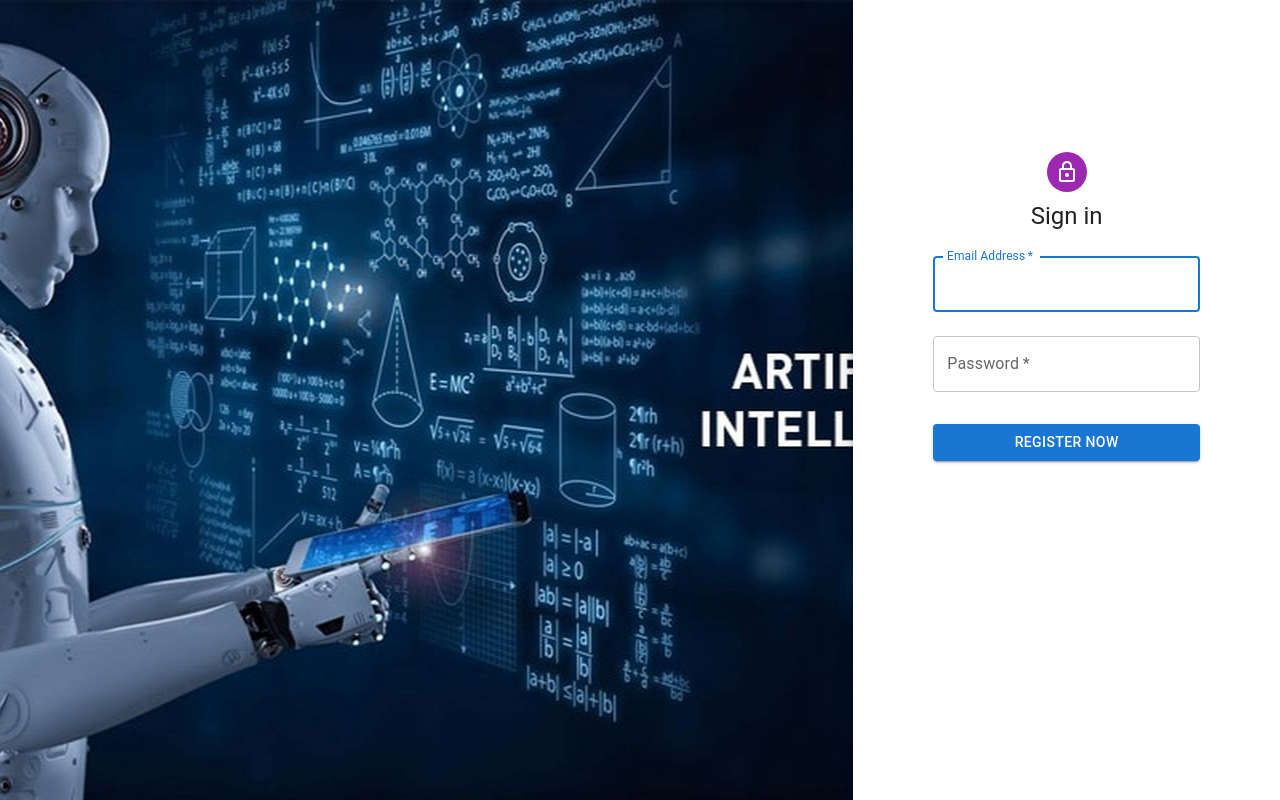
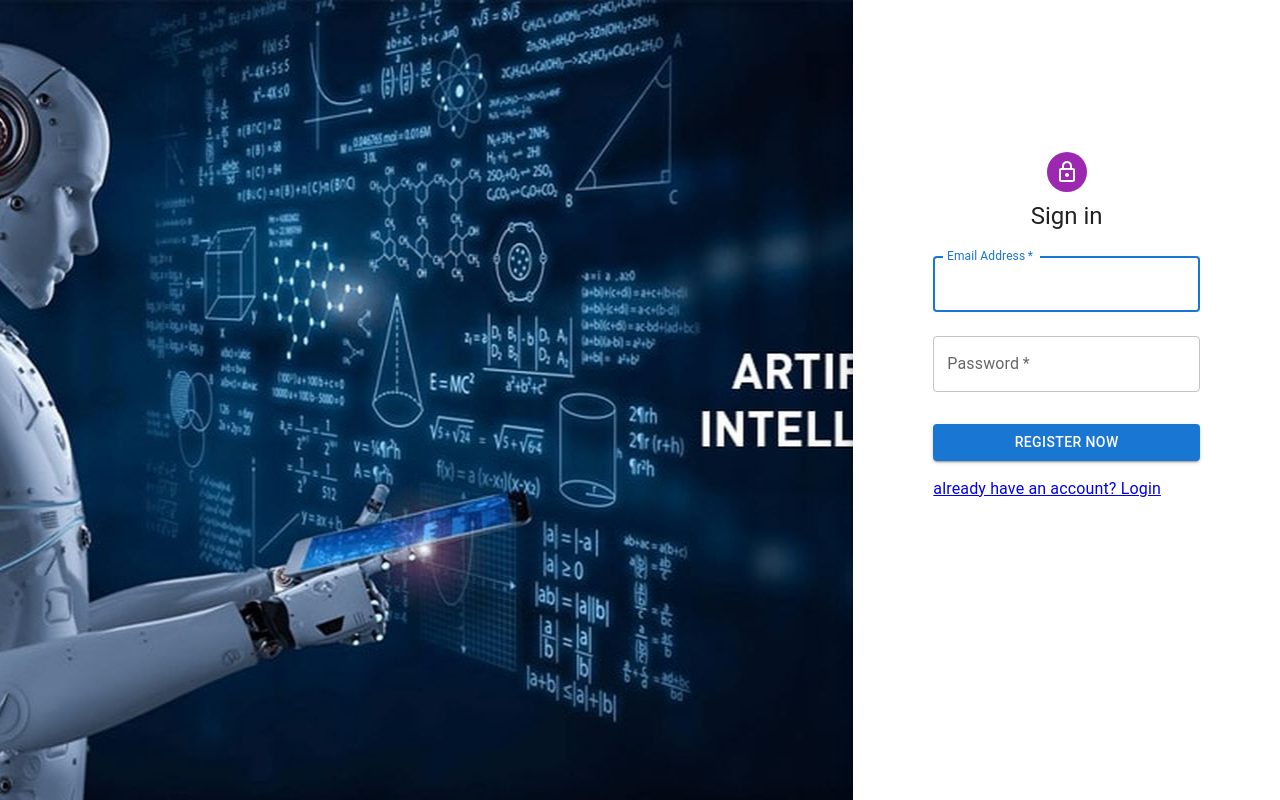
Before and after one commit to NabeelSohail-30/AI-Tools-Explorer, a React (Create React App) app in the folder client/myapp/: page /register in a window 1280 px wide. Built offline with nearby package versions, Linux system fonts and the light colour scheme.

Commit message:
route to login form

```diff
--- a/client/myapp/src/components/register.jsx
+++ b/client/myapp/src/components/register.jsx
@@ -9,6 +9,7 @@
 import LockOutlinedIcon from "@mui/icons-material/LockOutlined";
 import Typography from "@mui/material/Typography";
 import { createTheme, ThemeProvider } from "@mui/material/styles";
+import { Link as RouterLink } from "react-router-dom";
 
 const defaultTheme = createTheme();
 
@@ -96,6 +97,13 @@
               >
                 Register Now
               </Button>
+              <Grid item>
+                <Grid item>
+                  <RouterLink to="/" variant="body2">
+                    {"already have an account? Login"}
+                  </RouterLink>
+                </Grid>
+              </Grid>
             </Box>
           </Box>
         </Grid>
```
